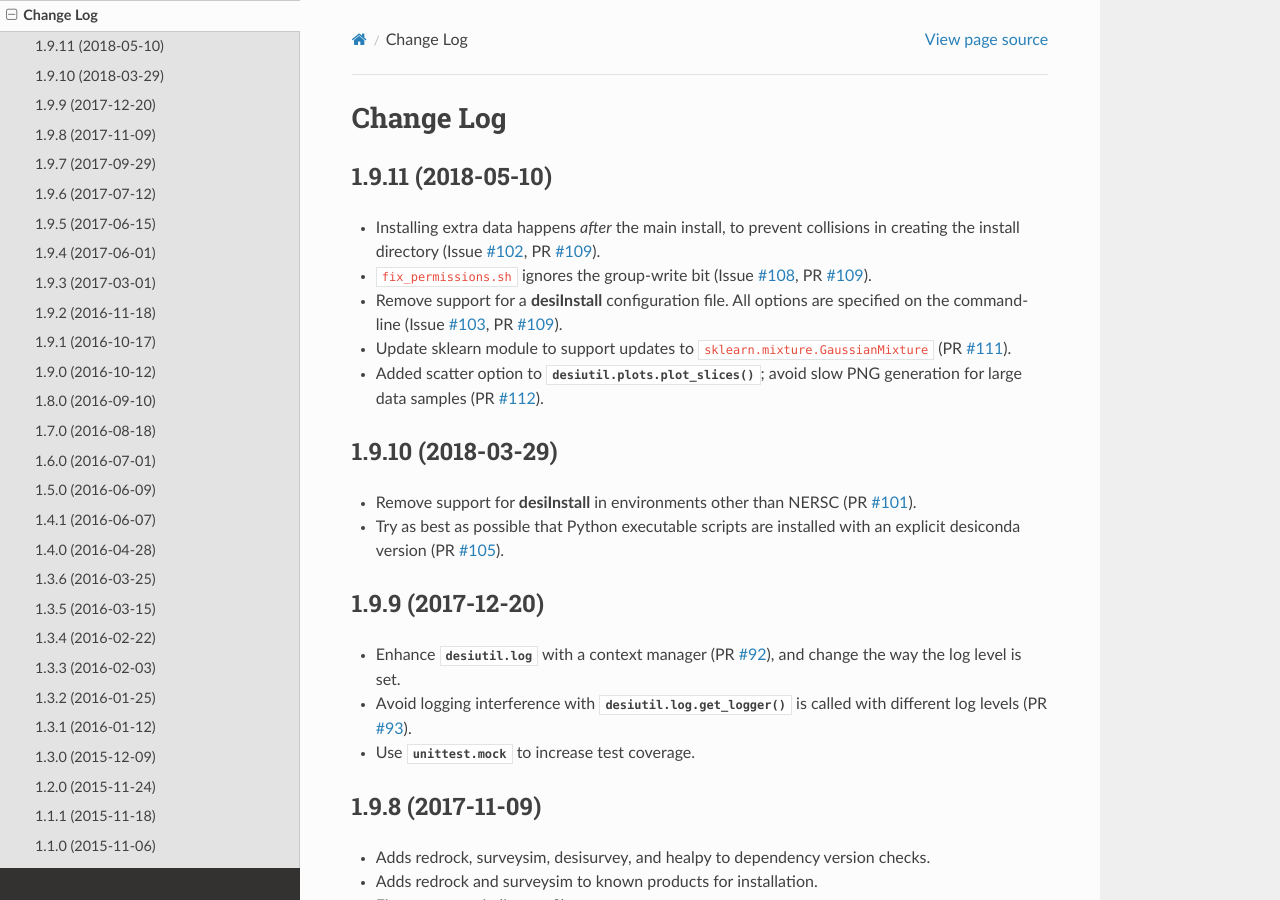
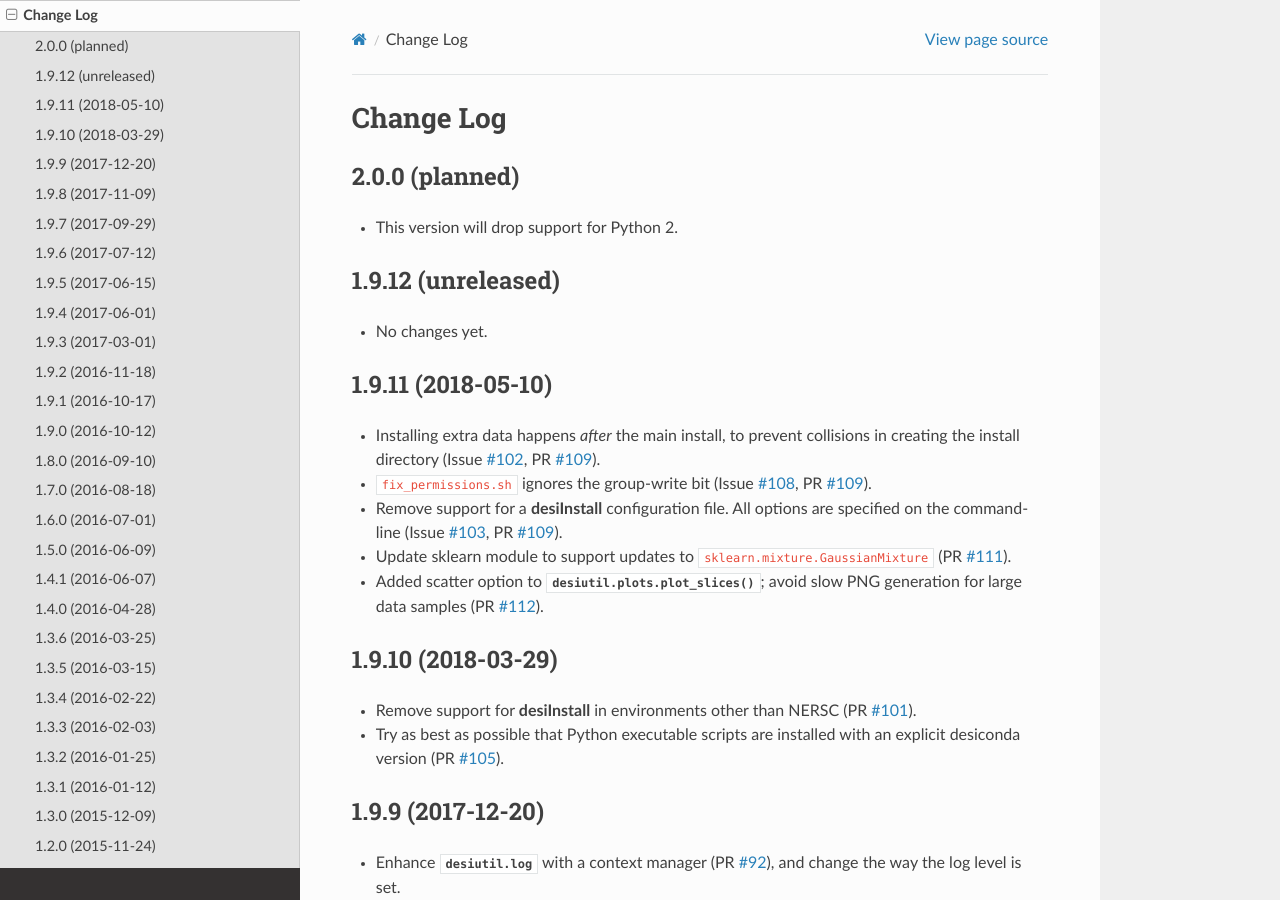
Before and after one commit to desihub/desiutil, a Sphinx documentation site: the page built from doc/changes.rst, in a window 1280 px wide and 900 px high. Built offline with Sphinx 7.4.7 and the Read the Docs theme 2.0.0, drawn with Linux system fonts in a browser that asks for light colours.

Commit message:
bump version after tag

```diff
--- a/doc/changes.rst
+++ b/doc/changes.rst
@@ -1,6 +1,16 @@
 ==========
 Change Log
 ==========
+
+2.0.0 (planned)
+---------------
+
+* This version will drop support for Python 2.
+
+1.9.12 (unreleased)
+-------------------
+
+* No changes yet.
 
 1.9.11 (2018-05-10)
 -------------------
--- a/py/desiutil/_version.py
+++ b/py/desiutil/_version.py
@@ -1 +1 @@
-__version__ = '1.9.11'
+__version__ = '1.9.11.dev651'
```
